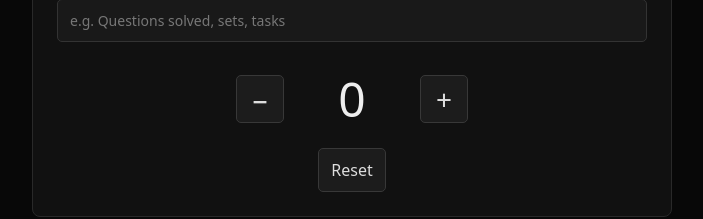
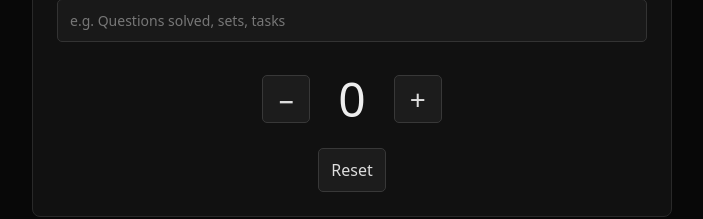
Before and after one commit to yashkelhe/Todo_Timer, a React (Vite) app: page / in a window 1280 px wide. Shown: the part 585-804 px from the top of the page, without its empty margins (288-991 px from the left). Built offline with nearby package versions, Linux system fonts and the light colour scheme.

Commit message:
Refactor CSS for todo countdown and count value
Removed unnecessary comment and adjusted styles for .count-value.

```diff
--- a/src/App.css
+++ b/src/App.css
@@ -116,7 +116,6 @@ button:focus-visible {
   overflow-wrap: anywhere;
 }
 
-/* Bigger todo countdown */
 .todo-content small {
   display: block;
   margin-top: 6px;
@@ -167,7 +166,8 @@ button:focus-visible {
 }
 
 .count-value {
-  min-width: 80px;
+  min-width: 0;
+  flex: 0 1 auto;
   text-align: center;
   font-size: 48px;
   line-height: 1.2;
```
